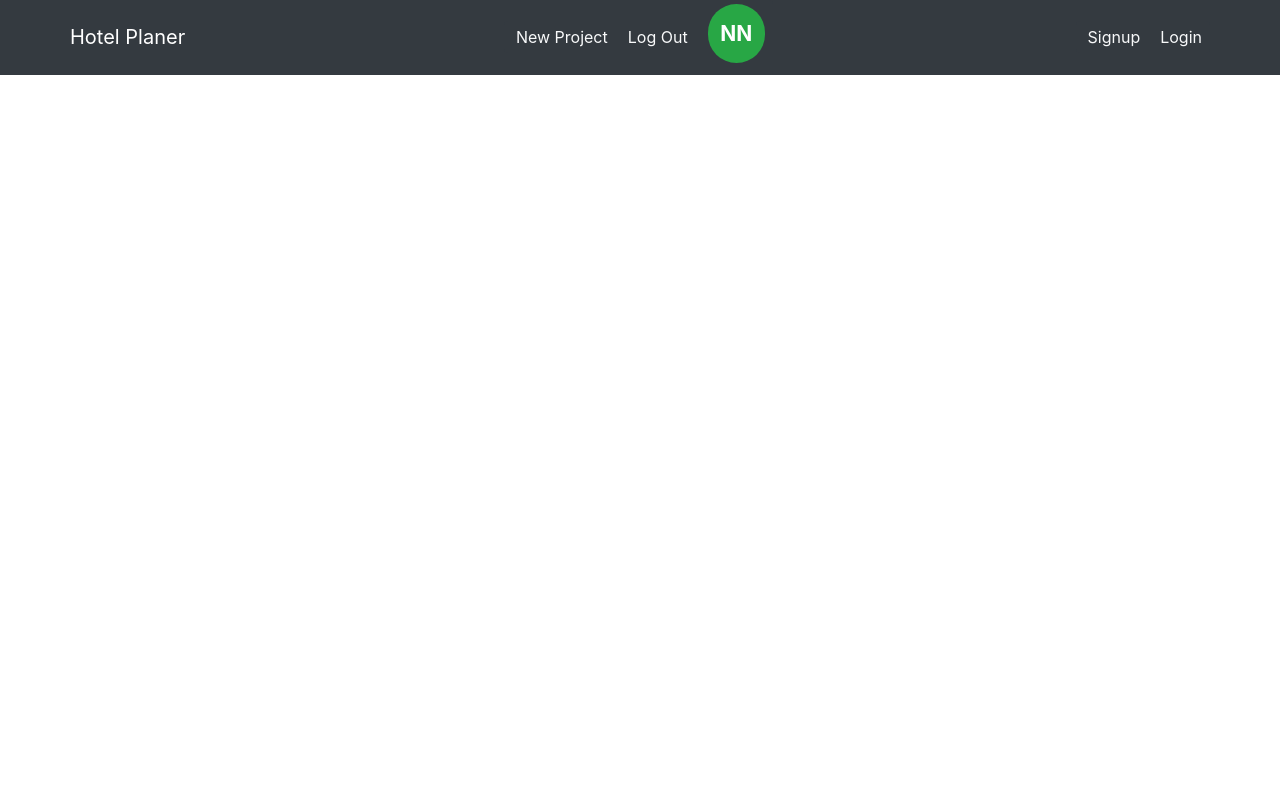
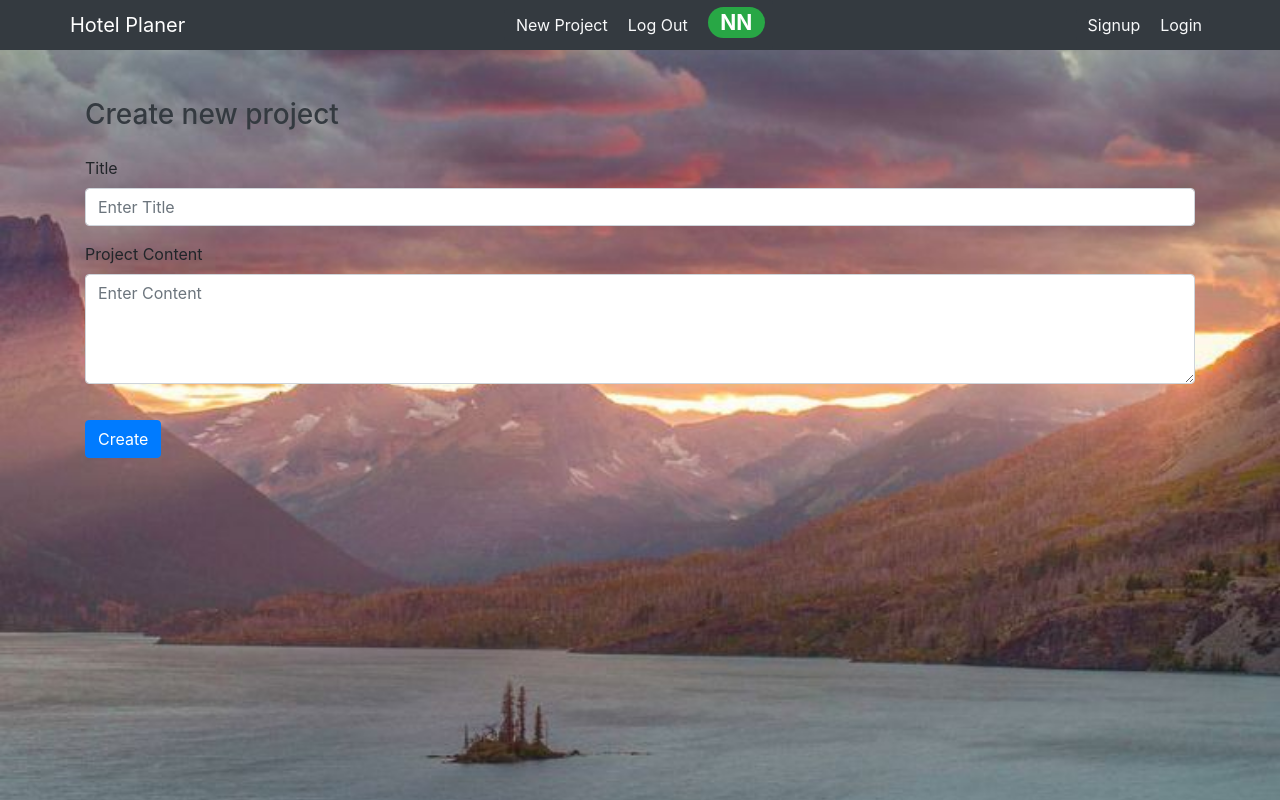
Before and after one commit to Stevesbong/Hotel-Appointment, a React (Create React App) app: page /create in a window 1280 px wide. Built offline with nearby package versions, Linux system fonts and the light colour scheme.

Commit message:
change some styling and add background

```diff
--- a/src/App.js
+++ b/src/App.js
@@ -1,10 +1,12 @@
 import React from 'react';
+import './index.css';
 import { BrowserRouter as Router, Switch, Route } from 'react-router-dom';
 import NavbarContainer from './components/layout/NavbarContainer';
 import Dashboard from './components/dashboard/Dashboard';
 import ProjectDetails from './components/project/ProjectDetails';
 import SignIn from './components/auth/SignIn';
 import SignUp from './components/auth/SignUp';
+import CreateProject from './components/project/CreateProject';
 
 function App() {
   return (
@@ -16,7 +18,10 @@ function App() {
 
         <Switch>
           <Route exact path='/' component={ Dashboard } />
+
+          {/* Project related component */}
           <Route path='/project/:id' component={ ProjectDetails } />
+          <Route path='/create' component={ CreateProject } />
 
           {/* SignIn and SignUp component */}
           <Route path='/signin' component={ SignIn } />
--- a/src/components/auth/SignIn.js
+++ b/src/components/auth/SignIn.js
@@ -32,7 +32,7 @@ class SignIn extends Component {
                     <Form.Group controlId="password">
                         <Form.Label>Password</Form.Label>
                         <Form.Control onChange={this.handleChange} type="password" placeholder="Enter password" />
-                        <Form.Text id="passwordHelpBlock" muted>
+                        <Form.Text id="passwordHelpBlock">
                             Your password must be 8-20 characters long, contain letters and numbers, and
                             must not contain spaces, special characters, or emoji.
                         </Form.Text>
--- a/src/components/auth/SignUp.js
+++ b/src/components/auth/SignUp.js
@@ -34,7 +34,7 @@ class SignUp extends Component {
                     <Form.Group controlId="password">
                         <Form.Label>Password</Form.Label>
                         <Form.Control onChange={this.handleChange} type="password" placeholder="Enter password" />
-                        <Form.Text id="passwordHelpBlock" muted>
+                        <Form.Text id="passwordHelpBlock">
                             Your password must be 8-20 characters long, contain letters and numbers, and
                             must not contain spaces, special characters, or emoji.
                         </Form.Text>
--- a/src/components/layout/SignedInLinks.js
+++ b/src/components/layout/SignedInLinks.js
@@ -6,7 +6,7 @@ const SignedInLinks = () => {
     return (
         <ListGroup horizontal as="ul">
             <ListGroup.Item as="li" className="my-auto px-2 py-1 bg-dark border-0">
-                <Nav.Item className="ml-1 text-light text-decoration-none" as={NavLink} to="/">New Project</Nav.Item>
+                <Nav.Item className="ml-1 text-light text-decoration-none" as={NavLink} to="/create">New Project</Nav.Item>
             </ListGroup.Item>
             <ListGroup.Item as="li" className="my-auto px-2 py-1 bg-dark border-0">
                 <Nav.Item className="ml-1 text-light text-decoration-none" as={NavLink} to="/">Log Out</Nav.Item>
--- a/src/components/layout/SignedOutLinks.js
+++ b/src/components/layout/SignedOutLinks.js
@@ -6,10 +6,10 @@ const SignedOutLinks = () => {
     return (
         <ListGroup horizontal as="ul">
             <ListGroup.Item as="li" className="my-auto px-2 py-1 bg-dark border-0">
-                <Nav.Item className="ml-1 text-light text-decoration-none" as={NavLink} to="/">Signup</Nav.Item>
+                <Nav.Item className="ml-1 text-light text-decoration-none" as={NavLink} to="/signup">Signup</Nav.Item>
             </ListGroup.Item>
             <ListGroup.Item as="li" className="my-auto px-2 py-1 bg-dark border-0">
-                <Nav.Item className="ml-1 text-light text-decoration-none" as={NavLink} to="/">Login</Nav.Item>
+                <Nav.Item className="ml-1 text-light text-decoration-none" as={NavLink} to="/signin">Login</Nav.Item>
             </ListGroup.Item>
         </ListGroup>
     )
--- a/src/components/project/CreateProject.js
+++ b/src/components/project/CreateProject.js
@@ -24,14 +24,14 @@ class CreateProject extends Component {
         return (
             <Container>
                 <Form onSubmit={this.handleSubmit}>
-                    <h3 className="text-dark mb-4">Sign In</h3>
+                    <h3 className="text-dark mb-4">Create new project</h3>
                     <Form.Group controlId="title">
                         <Form.Label>Title</Form.Label>
                         <Form.Control onChange={this.handleChange} type="text" placeholder="Enter Title" />
                     </Form.Group>
                     <Form.Group controlId="content">
                         <Form.Label>Project Content</Form.Label>
-                        <Form.Control as="textarea" rows="3" onChange={this.handleChange} placeholder="Enter Content" />
+                        <Form.Control as="textarea" rows="4" onChange={this.handleChange} placeholder="Enter Content" />
                     </Form.Group>
                     {/* <Form.Group controlId="textarea">
                         <Form.Label>Example textarea</Form.Label>
--- a/src/components/project/ProjectSummary.js
+++ b/src/components/project/ProjectSummary.js
@@ -3,7 +3,7 @@ import { Card } from 'react-bootstrap';
 
 const ProjectSummary = () => {
     return (
-        <Card className="project-summary border-0">
+        <Card className="project-summary border-0 my-1">
             <Card.Body className="text-secondary">
                 <Card.Title as="h4" className="text-dark font-weight-bold">Project Title</Card.Title>
                 <p>Posted by the Steve</p>
--- a/src/index.css
+++ b/src/index.css
@@ -1,3 +1,7 @@
+html {
+  min-height: 100%;
+}
+
 body {
   margin: 0;
   padding: 0;
@@ -6,6 +10,11 @@ body {
     sans-serif;
   -webkit-font-smoothing: antialiased;
   -moz-osx-font-smoothing: grayscale;
+  background: url('./assets/bg-home.jpg') no-repeat;
+  background-size: cover;
+  background-position: center center;
+  background-color: darkorange;
+  min-height: 100%;
 }
 
 .badge {
@@ -15,3 +24,11 @@ body {
 .card-footer {
   background-color: #fff;
 }
+
+.project-summary {
+  opacity: .8;
+}
+
+form button, form h3 {
+  margin: 20px 0;
+}
--- a/src/index.js
+++ b/src/index.js
@@ -2,7 +2,6 @@ import React from 'react';
 import ReactDOM from 'react-dom';
 import App from './App';
 import 'bootstrap/dist/css/bootstrap.min.css';
-import './index.css';
 
 ReactDOM.render(
   <React.StrictMode>
```
Also changed, not shown: src/assets/bg-home.jpg (added).
